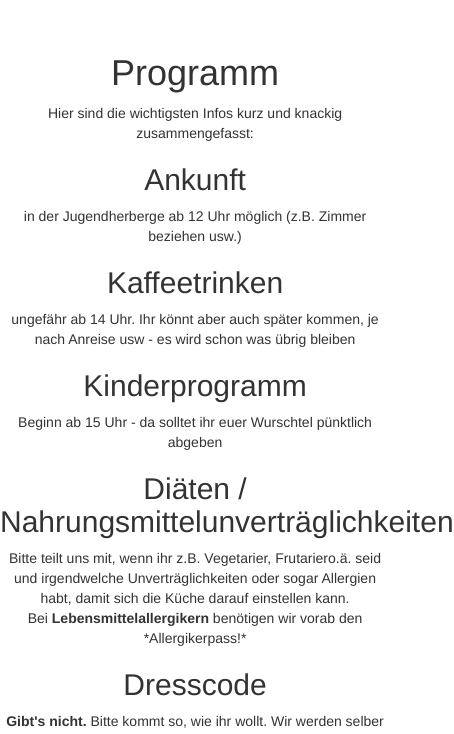
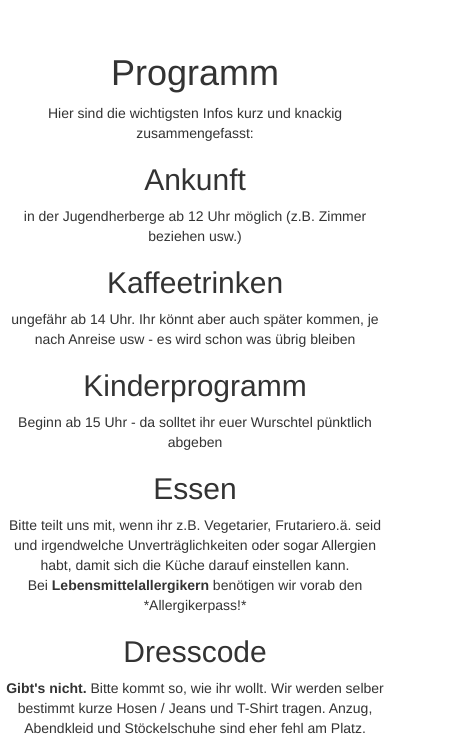
Before and after one commit to joshUndJule/joshUndJule.github.io, a plain HTML site: page index.html in a window 390 px wide. Shown: the part 3417-4151 px from the top of the page, 454 px wide, since content can reach past the window. Drawn offline with nearby package versions, Linux system fonts and the light colour scheme.

Commit message:
small changes for mobile

```diff
--- a/css/main.css
+++ b/css/main.css
@@ -26,7 +26,7 @@ body {
     min-height: 1200px;
 }
 
-#sleep {
+#program {
     min-height: 1400px;
 }
 
--- a/index.html
+++ b/index.html
@@ -151,7 +151,7 @@
                 <h2>Kinderprogramm</h2>
                 Beginn ab 15 Uhr - da solltet ihr euer Wurschtel pünktlich abgeben
 
-                <h2>Diäten / Nahrungsmittelunverträglichkeiten</h2>
+                <h2>Essen</h2>
                 Bitte teilt uns mit, wenn ihr z.B. Vegetarier, Frutariero.ä. seid und
                 irgendwelche Unverträglichkeiten oder sogar Allergien habt, damit sich die
                 Küche darauf einstellen kann. <br/>
```
